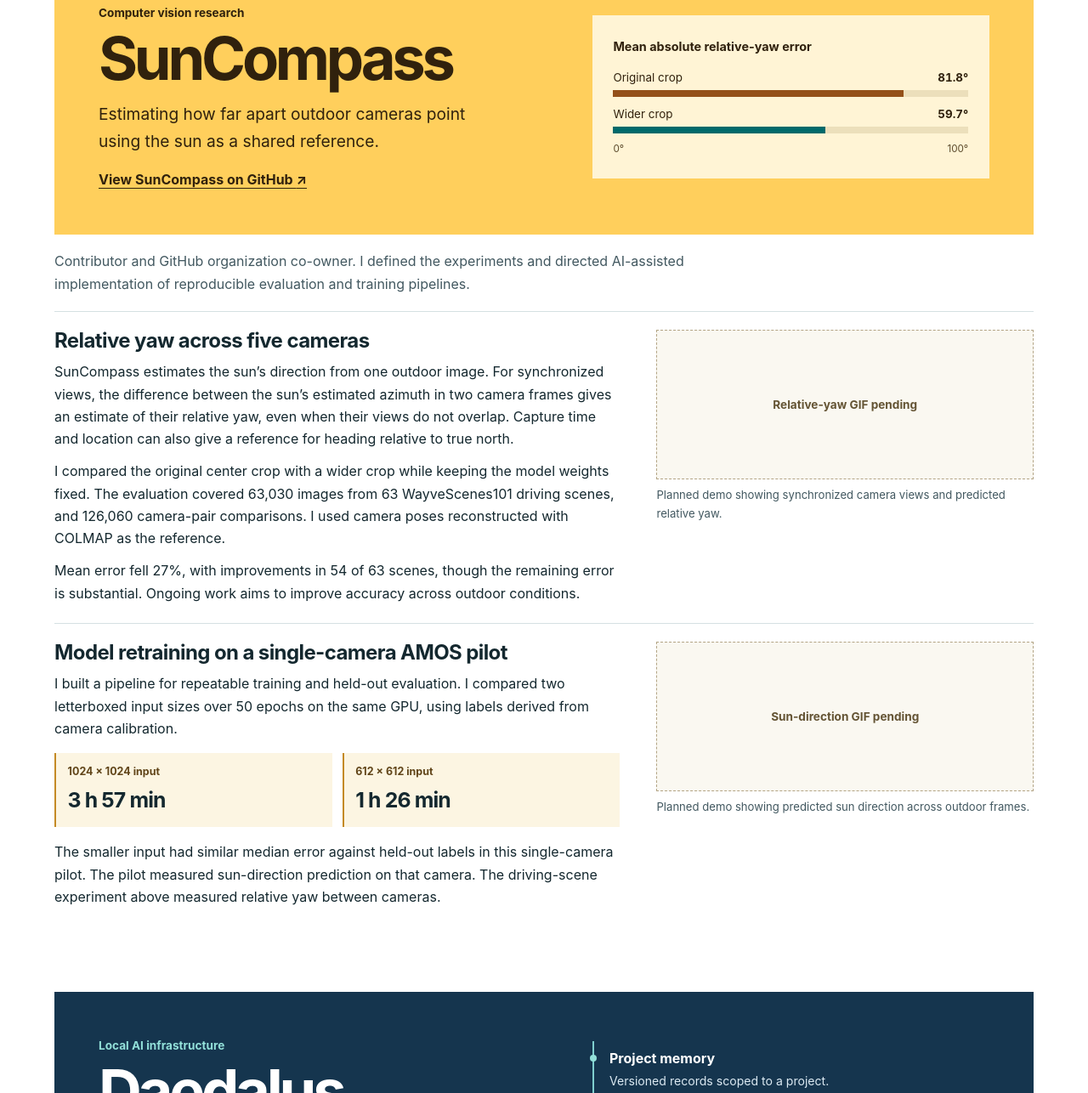
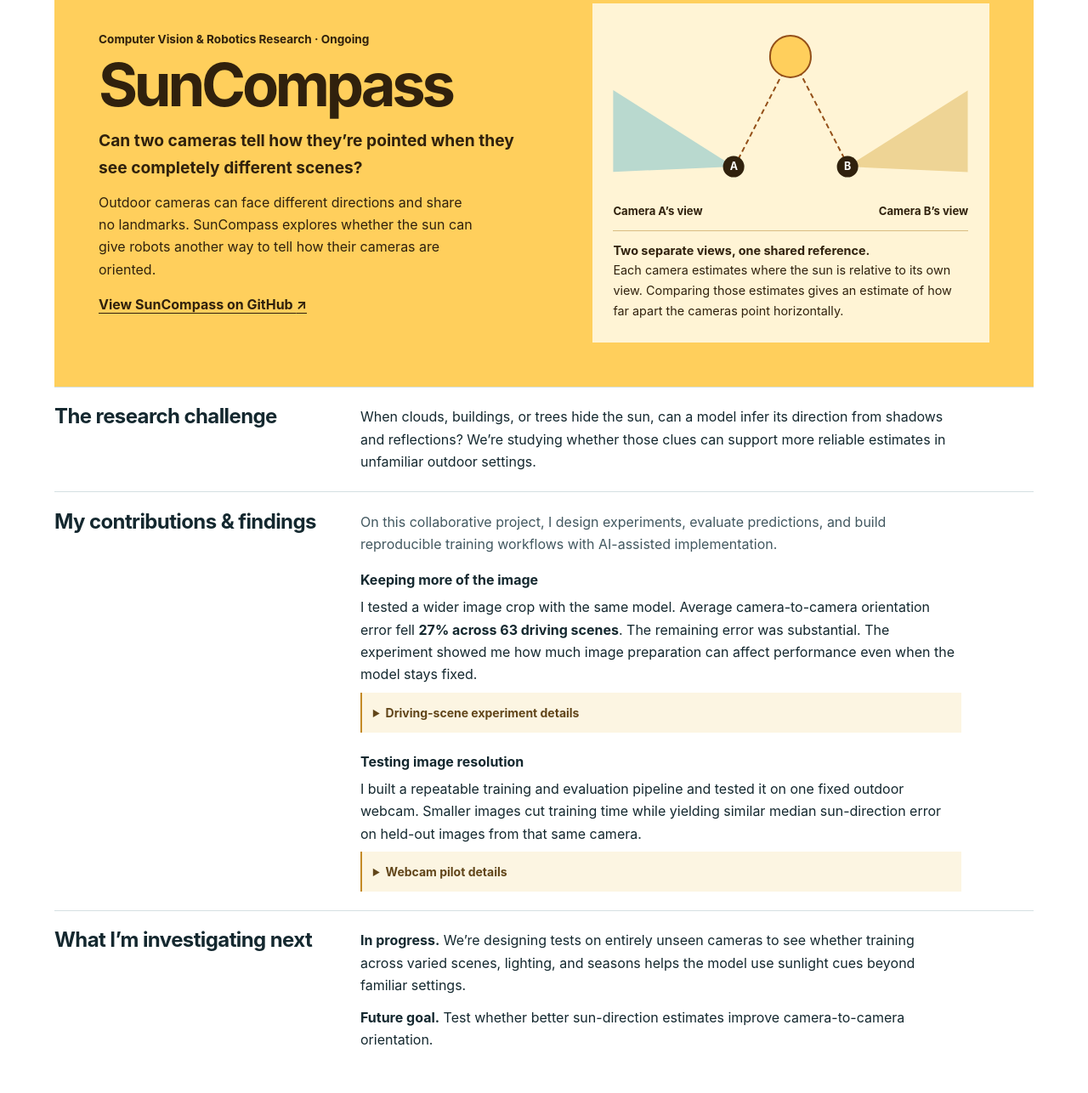
Before and after one commit to joshuarscott/joshuarscott.github.io, a plain HTML site: page index.html in a window 1280 px wide. Shown: the part 438-1724 px from the top of the page at 85% size. Drawn offline with Linux system fonts and the light colour scheme.

Commit message:
Reframe SunCompass as a robotics research case study

```diff
--- a/index.html
+++ b/index.html
@@ -58,32 +58,108 @@ img { display: block; max-width: 100%; height: auto; }
 .case-head .summary { font-size: clamp(1rem, 2.1vw, 1.2rem); max-width: 36ch; }
 .daedalus .summary { color: #dceaf3; }
 .case-head a { display: inline-block; color: inherit; margin-top: .95rem; font-weight: 650; }
-.yaw-chart { background: #fff4d5; padding: clamp(1rem, 2.7vw, 1.55rem); }
-.yaw-chart figcaption { font-size: .9rem; font-weight: 700; }
-.yaw-chart dl { margin: .8rem 0 0; }
-.yaw-chart dl div { display: grid; grid-template-columns: 1fr auto; align-items: baseline; gap: .24rem .65rem; margin-bottom: .55rem; font-size: .84rem; }
-.yaw-chart dd { margin: 0; font-weight: 700; font-variant-numeric: tabular-nums; }
-.yaw-chart dl div::after {
-  --bar-color: #945019;
-  content: "";
-  grid-column: 1 / -1;
-  height: .52rem;
-  background: linear-gradient(to right, var(--bar-color) var(--width), #ecdfbb var(--width));
+.suncompass .case-head .summary { max-width: 42ch; font-weight: 650; }
+.suncompass .purpose { max-width: 44ch; margin-top: .7rem; }
+.sun-reference {
+  background: #fff4d5;
+  padding: clamp(.85rem, 2.7vw, 1.55rem);
 }
-.yaw-chart dl div:last-child::after { --bar-color: var(--teal); }
-.chart-scale { display: flex; justify-content: space-between; font-size: .73rem; color: #5d4b2c; }
+.reference-diagram {
+  position: relative;
+  isolation: isolate;
+  aspect-ratio: 2 / 1;
+}
+.sun-marker {
+  position: absolute;
+  z-index: 1;
+  top: 18%;
+  left: 50%;
+  width: 12%;
+  aspect-ratio: 1;
+  border: 2px solid #945019;
+  border-radius: 50%;
+  background: #ffcf5c;
+  transform: translate(-50%, -50%);
+}
+.reference-ray {
+  position: absolute;
+  top: 18%;
+  left: 50%;
+  height: 70%;
+  border-left: 2px dashed #945019;
+  transform-origin: top left;
+  transform: rotate(27.3deg);
+}
+.reference-ray.right { transform: rotate(-27.3deg); }
+.camera-view {
+  position: absolute;
+  inset: 0;
+  background: #b9d9cf;
+  clip-path: polygon(34% 80%, 0 37%, 0 83%);
+}
+.camera-view.right {
+  background: #eed495;
+  transform: scaleX(-1);
+}
+.camera-marker {
+  position: absolute;
+  top: 80%;
+  left: 34%;
+  display: grid;
+  place-items: center;
+  width: 1.55rem;
+  aspect-ratio: 1;
+  border-radius: 50%;
+  background: #30210d;
+  color: #fff;
+  font-size: .78rem;
+  font-weight: 700;
+  transform: translate(-50%, -50%);
+}
+.camera-marker.right { left: 66%; }
+.reference-labels {
+  display: flex;
+  justify-content: space-between;
+  gap: .5rem;
+  font-size: .82rem;
+  font-weight: 650;
+}
+.sun-reference figcaption {
+  margin-top: .7rem;
+  padding-top: .7rem;
+  border-top: 1px solid #d8bd82;
+  font-size: .9rem;
+}
+.sun-reference figcaption strong { display: block; }
 .project-role { max-width: 77ch; color: var(--muted); margin: 1.15rem 0; }
 .study { display: grid; grid-template-columns: minmax(0, 1.2fr) minmax(0, .8fr); align-items: start; gap: 1.2rem 2.7rem; padding-block: 1.35rem; border-top: 1px solid var(--line); }
 .study h3 { margin-bottom: .6rem; }
 .study p + p, .about-copy p + p { margin-top: .72rem; }
 .study p, .about-copy { max-width: 70ch; }
 .daedalus .study { grid-template-columns: minmax(0, 77ch); }
-.metric { display: grid; grid-template-columns: repeat(2, minmax(0, 1fr)); gap: .75rem; margin: 1rem 0; }
-.metric div { padding: .7rem .85rem; background: #fcf5e2; border-left: 2px solid #c48a25; }
-.metric dt { color: #614519; font-size: .78rem; font-weight: 700; }
-.metric dd { margin: .2rem 0 0; font-size: clamp(1rem, 2.4vw, 1.55rem); font-weight: 650; letter-spacing: -.035em; }
-.media .plate { display: grid; min-height: 11rem; place-content: center; padding: 1rem; border: 1px dashed #b3a485; background: #faf8f1; color: #645434; text-align: center; font-size: .85rem; font-weight: 650; }
-.media figcaption { margin-top: .5rem; color: var(--muted); font-size: .82rem; }
+.suncompass .study {
+  grid-template-columns: minmax(0, .4fr) minmax(0, 1fr);
+}
+.suncompass .study h3 { margin-bottom: 0; }
+.suncompass .project-role { margin: 0 0 1rem; }
+.experiment + .experiment { margin-top: 1.3rem; }
+.experiment h4 { margin: 0 0 .35rem; font-size: 1rem; }
+.experiment details {
+  max-width: 70ch;
+  margin-top: .5rem;
+  padding: .1rem .8rem;
+  background: #fcf5e2;
+  border-left: 2px solid #c48a25;
+}
+.experiment summary {
+  align-content: center;
+  min-height: 2.75rem;
+  color: #614519;
+  font-size: .875rem;
+  font-weight: 700;
+  cursor: pointer;
+}
+.experiment details p { padding-bottom: .75rem; font-size: .9rem; }
 .system { margin: 0; padding-left: 1.15rem; border-left: 2px solid #7fcfcf; }
 .system div { padding: .47rem 0; }
 .system dt { position: relative; font-weight: 700; }
@@ -93,8 +169,9 @@ img { display: block; max-width: 100%; height: auto; }
 .about h2 { font-size: clamp(1.9rem, 4vw, 2.6rem); }
 .footer { padding-block: 1.15rem; color: var(--muted); font-size: .85rem; }
 @media (max-width: 720px) {
-  .hero, .case-head, .study, .about { grid-template-columns: minmax(0, 1fr); }
+  .hero, .case-head, .study, .suncompass .study, .about { grid-template-columns: minmax(0, 1fr); }
   .contact { justify-self: start; }
+  .suncompass .study { gap: .7rem; }
 }
 @media (max-width: 630px) {
   .topbar { gap: 0 1rem; }
@@ -137,56 +214,65 @@ img { display: block; max-width: 100%; height: auto; }
     <section class="case suncompass" id="suncompass" aria-labelledby="suncompass-title">
       <div class="case-head">
         <div>
-          <p class="category">Computer vision research</p>
+          <p class="category">Computer Vision &amp; Robotics Research · Ongoing</p>
           <h2 id="suncompass-title">SunCompass</h2>
-          <p class="summary">Estimating how far apart outdoor cameras point using the sun as a shared reference.</p>
+          <p class="summary">Can two cameras tell how they’re pointed when they see completely different scenes?</p>
+          <p class="purpose">Outdoor cameras can face different directions and share no landmarks. SunCompass explores whether the sun can give robots another way to tell how their cameras are oriented.</p>
           <a href="https://github.com/suncompass-org/suncompass">View SunCompass on GitHub <span aria-hidden="true">↗</span></a>
         </div>
-        <figure class="yaw-chart">
-          <figcaption>Mean absolute relative-yaw error</figcaption>
-          <dl>
-            <div style="--width: 81.8%">
-              <dt>Original crop</dt>
-              <dd>81.8°</dd>
-            </div>
-            <div style="--width: 59.7%">
-              <dt>Wider crop</dt>
-              <dd>59.7°</dd>
-            </div>
-          </dl>
-          <div class="chart-scale" aria-hidden="true"><span>0°</span><span>100°</span></div>
+        <figure class="sun-reference">
+          <div class="reference-diagram" aria-hidden="true">
+            <span class="camera-view"></span>
+            <span class="camera-view right"></span>
+            <span class="reference-ray"></span>
+            <span class="reference-ray right"></span>
+            <span class="sun-marker"></span>
+            <span class="camera-marker">A</span>
+            <span class="camera-marker right">B</span>
+          </div>
+          <div class="reference-labels" aria-hidden="true"><span>Camera A’s view</span><span>Camera B’s view</span></div>
+          <figcaption>
+            <strong>Two separate views, one shared reference.</strong>
+            Each camera estimates where the sun is relative to its own view. Comparing those estimates gives an estimate of how far apart the cameras point horizontally.
+          </figcaption>
         </figure>
       </div>
-      <p class="project-role">Contributor and GitHub organization co-owner. I defined the experiments and directed AI-assisted implementation of reproducible evaluation and training pipelines.</p>
 
-      <article class="study">
+      <div class="study">
+        <h3>The research challenge</h3>
+        <p>When clouds, buildings, or trees hide the sun, can a model infer its direction from shadows and reflections? We’re studying whether those clues can support more reliable estimates in unfamiliar outdoor settings.</p>
+      </div>
+
+      <div class="study">
+        <h3>My contributions &amp; findings</h3>
         <div>
-          <h3>Relative yaw across five cameras</h3>
-          <p>SunCompass estimates the sun’s direction from one outdoor image. For synchronized views, the difference between the sun’s estimated azimuth in two camera frames gives an estimate of their relative yaw, even when their views do not overlap. Capture time and location can also give a reference for heading relative to true north.</p>
-          <p>I compared the original center crop with a wider crop while keeping the model weights fixed. The evaluation covered 63,030 images from 63 WayveScenes101 driving scenes, and 126,060 camera-pair comparisons. I used camera poses reconstructed with COLMAP as the reference.</p>
-          <p>Mean error fell 27%, with improvements in 54 of 63 scenes, though the remaining error is substantial. Ongoing work aims to improve accuracy across outdoor conditions.</p>
+          <p class="project-role">On this collaborative project, I design experiments, evaluate predictions, and build reproducible training workflows with AI-assisted implementation.</p>
+          <div class="experiment">
+            <h4>Keeping more of the image</h4>
+            <p>I tested a wider image crop with the same model. Average camera-to-camera orientation error fell <strong>27% across 63 driving scenes</strong>. The remaining error was substantial. The experiment showed me how much image preparation can affect performance even when the model stays fixed.</p>
+            <details>
+              <summary>Driving-scene experiment details</summary>
+              <p>Mean absolute error in the horizontal angle between cameras fell from 81.8° to 59.7°, improving in 54 of 63 scenes. The evaluation used 63,030 WayveScenes101 images from five cameras and 126,060 camera-pair comparisons, with camera orientations reconstructed using COLMAP as the reference.</p>
+            </details>
+          </div>
+          <div class="experiment">
+            <h4>Testing image resolution</h4>
+            <p>I built a repeatable training and evaluation pipeline and tested it on one fixed outdoor webcam. Smaller images cut training time while yielding similar median sun-direction error on held-out images from that same camera.</p>
+            <details>
+              <summary>Webcam pilot details</summary>
+              <p>In the single-camera AMOS pilot, 612 × 612 inputs took 1 h 26 min to train, compared with 3 h 57 min at 1024 × 1024. Both runs used 50 epochs on the same GPU. I used camera calibration to label the sun’s direction.</p>
+            </details>
+          </div>
         </div>
-        <figure class="media">
-          <div class="plate"><span>Relative-yaw GIF pending</span></div>
-          <figcaption>Planned demo showing synchronized camera views and predicted relative yaw.</figcaption>
-        </figure>
-      </article>
+      </div>
 
-      <article class="study">
+      <div class="study">
+        <h3>What I’m investigating next</h3>
         <div>
-          <h3>Model retraining on a single-camera AMOS pilot</h3>
-          <p>I built a pipeline for repeatable training and held-out evaluation. I compared two letterboxed input sizes over 50 epochs on the same GPU, using labels derived from camera calibration.</p>
-          <dl class="metric">
-            <div><dt>1024 × 1024 input</dt><dd>3 h 57 min</dd></div>
-            <div><dt>612 × 612 input</dt><dd>1 h 26 min</dd></div>
-          </dl>
-          <p>The smaller input had similar median error against held-out labels in this single-camera pilot. The pilot measured sun-direction prediction on that camera. The driving-scene experiment above measured relative yaw between cameras.</p>
+          <p><strong>In progress.</strong> We’re designing tests on entirely unseen cameras to see whether training across varied scenes, lighting, and seasons helps the model use sunlight cues beyond familiar settings.</p>
+          <p><strong>Future goal.</strong> Test whether better sun-direction estimates improve camera-to-camera orientation.</p>
         </div>
-        <figure class="media">
-          <div class="plate"><span>Sun-direction GIF pending</span></div>
-          <figcaption>Planned demo showing predicted sun direction across outdoor frames.</figcaption>
-        </figure>
-      </article>
+      </div>
     </section>
 
     <section class="case daedalus" id="daedalus" aria-labelledby="daedalus-title">
```
